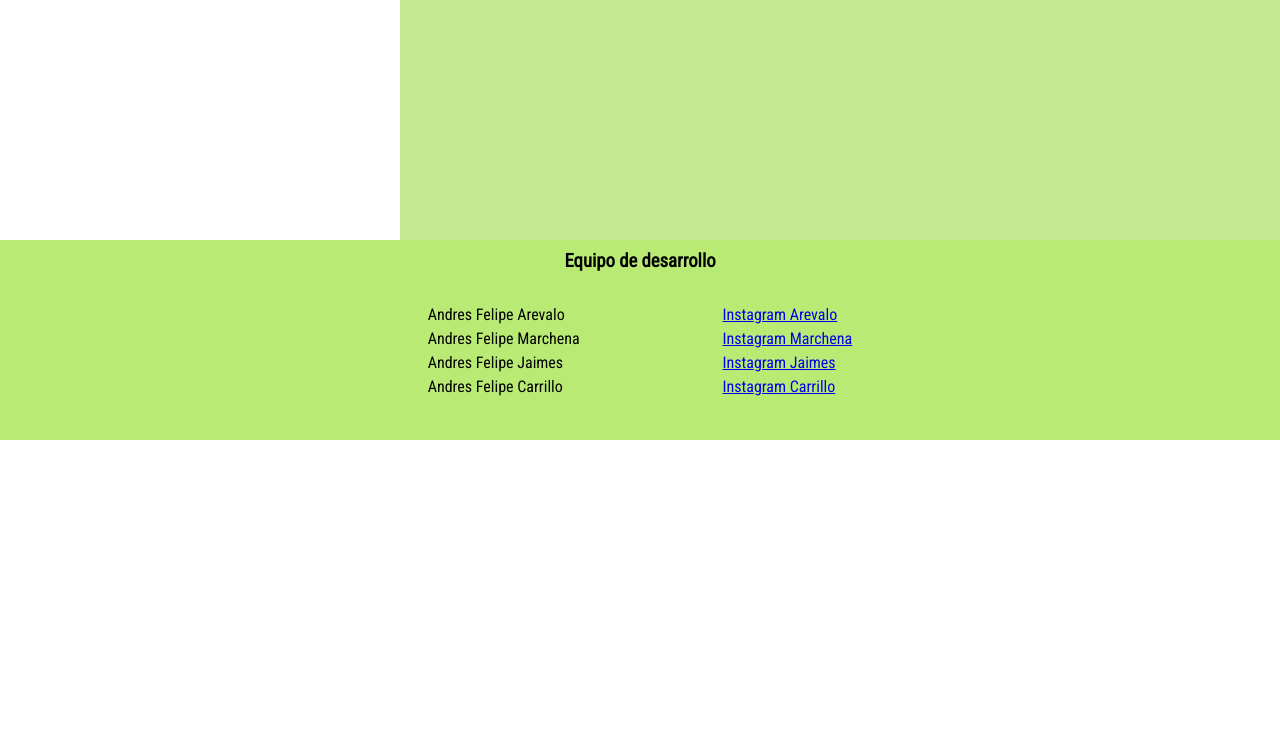
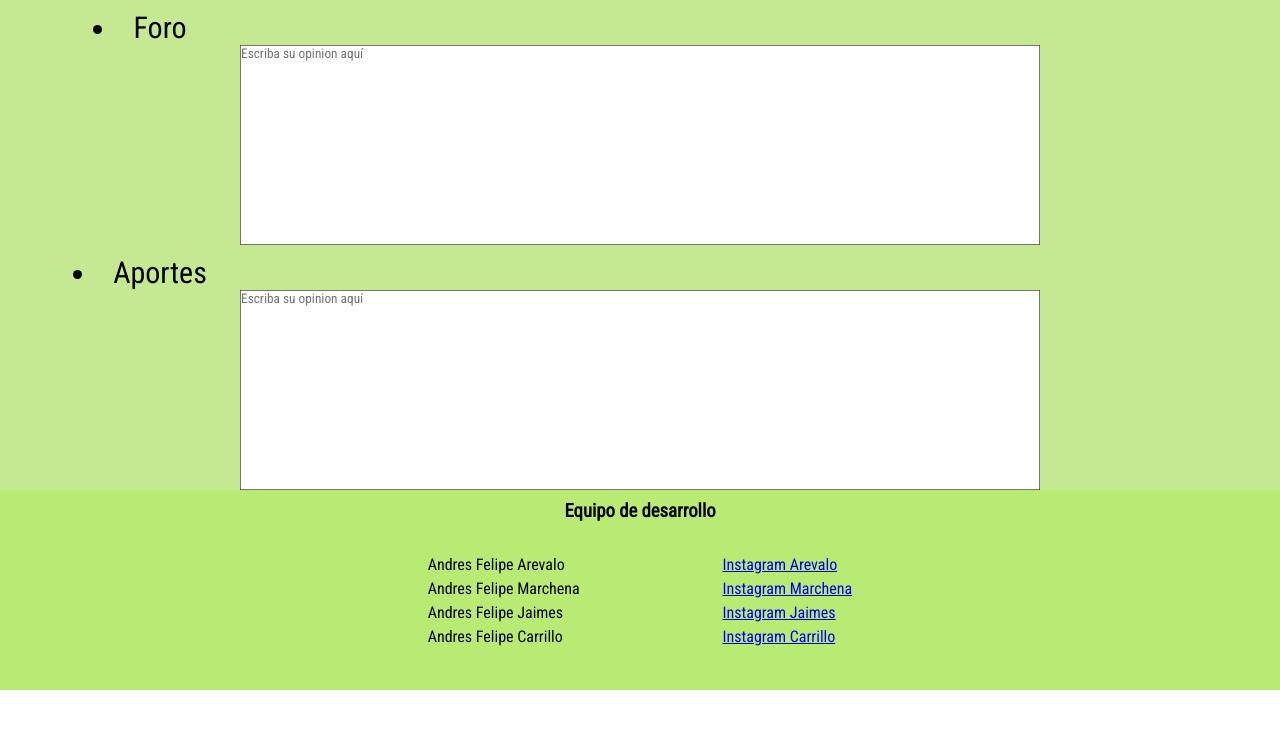
Before and after one commit to AndresJaimes389/LocalFood, a Django app: page /comunidad/ in a window 1280 px wide. Shown: the part 68-800 px from the top of the page. Run offline with Django 4.2, Linux system fonts and the light colour scheme; some libraries are stand-ins or nearby versions.

Commit message:
Diseño Pagina Comunidad

```diff
--- a/static/css/comunidad.css
+++ b/static/css/comunidad.css
@@ -4,8 +4,24 @@
     background: #C5E892;
 }
 
-.search{
-    background-color: #fff;
-    width: 50vh;
-    height: 30vh;
+p {
+    content: "\00B7"; /* Usamos el carácter del punto (·) como contenido */
+    margin-right: 5px; /* Agregamos un espacio entre el punto y el texto */
 }
+
+.container-text {
+    display: flex;
+    justify-content: center;
+    align-items: center;
+}
+
+.search {
+    display: flex;
+    background-color: red;
+}
+
+.search .comment {
+    display: block;
+    height: 100px;
+    width: 500px;
+}
--- a/templates/pages/comunidad.html
+++ b/templates/pages/comunidad.html
@@ -8,9 +8,18 @@
 
 {% block content %}
 
-<div class="container">
-    <div class="conteinert-text">
-        <form class="search"></form>
+<div class= "container" style="display: flex; flex-direction: column; align-items: center; justify-content: center;">
+    <div class= "container-text" style="display: flex; align-items: center; justify-content: center; flex-direction: column; margin-top: 10px;">
+        <li class = "text-foro" style="font-size: 30px; margin-right: 1000px; list-style-type: disc; text-align: left;" >Foro</li>
+        <form class = "search" style="display: flex; align-items: center; justify-content: center; height: 200px; width: 800px;">
+            <textarea class = "comment" style = "display: block; height: 100%; width: 100%; box-sizing: border-box; resize: none;" id="comentario" name="comentario" rows="4" cols="50" placeholder="Escriba su opinion aquí"></textarea>
+          </form>
+    </div>
+    <div class= "container-text" style="display: flex; align-items: center; justify-content: center; flex-direction: column; margin-top: 10px;">
+        <li class = "text-foro" style="font-size: 30px; margin-right: 1000px; list-style-type: disc; text-align: left; " >Aportes</li>
+        <form class = "search" style="display: flex; align-items: center; justify-content: center; height: 200px; width: 800px;">
+            <textarea class = "comment" style = "display: block; height: 100%; width: 100%; box-sizing: border-box; resize: none;" id="comentario" name="comentario" rows="4" cols="50" placeholder="Escriba su opinion aquí"></textarea>
+          </form>
     </div>
 </div>
 
```
